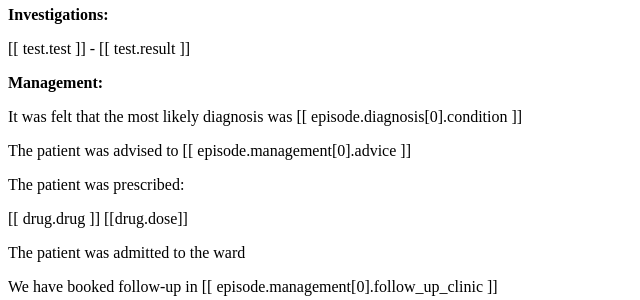
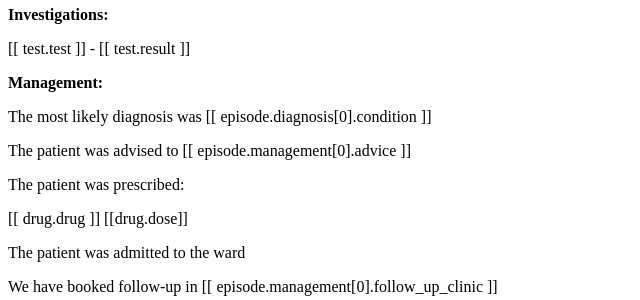
Before and after one commit to openhealthcare/opal-walk-in, a Django app: template walkin/templates/walkin_discharge_letter.html in a window 1280 px wide. Shown: the part 836-1136 px from the top of the page, without its empty margins (0-640 px from the left). Run offline with Django 3.2, Linux system fonts and the light colour scheme; the template is opened without the code that fills it, so the values that code supplies are empty.

Commit message:
Some of us feel things in our bones. @lauranabarro is not one of those people.
refs openhealthcare/elcid#537

```diff
--- a/walkin/templates/walkin_discharge_letter.html
+++ b/walkin/templates/walkin_discharge_letter.html
@@ -92,7 +92,7 @@
 
 <p><b>Management:</b></p>
 <p>
-  It was felt that the most likely diagnosis was [[ episode.diagnosis[0].condition ]]
+  The most likely diagnosis was [[ episode.diagnosis[0].condition ]]
 </p>
 <p ng-show="episode.management[0].advice">
   The patient was advised to [[ episode.management[0].advice ]]
--- a/walkin/templates/walkin_nurse_discharge_letter.html
+++ b/walkin/templates/walkin_nurse_discharge_letter.html
@@ -42,7 +42,7 @@
 
 <p><b>Management:</b></p>
 <p>
-  It was felt that the most likely diagnosis was [[ episode.diagnosis[0].condition ]]
+  The most likely diagnosis was [[ episode.diagnosis[0].condition ]]
 </p>
 <p ng-show="episode.management[0].advice">
   The patient was advised to [[ episode.management[0].advice ]]
```
